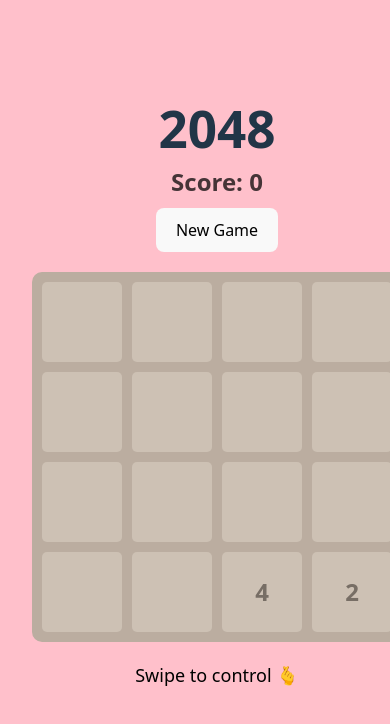
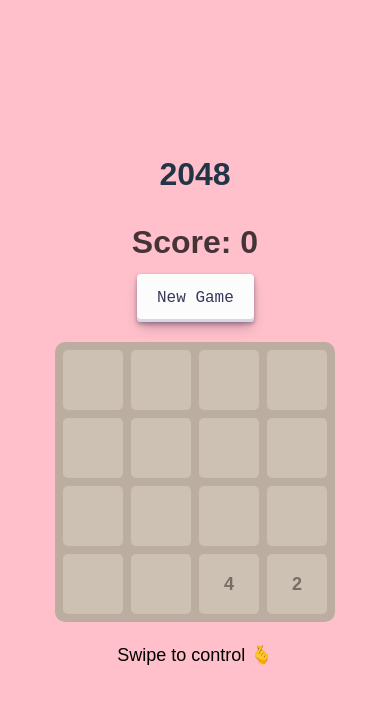
Before and after one commit to rinne13/2048-game, a React (Vite) app: page / in a window 390 px wide. Shown: the top 724 px of the page. Built offline with nearby package versions, Linux system fonts and the light colour scheme.

Commit message:
changed buttons, mobile version corrected

```diff
--- a/src/App.css
+++ b/src/App.css
@@ -1,6 +1,6 @@
 #root {
   max-width: 1280px;
-  margin: 0 auto;
+  margin: auto;
   padding: 2rem;
   text-align: center;
 }
--- a/src/GameBoard.tsx
+++ b/src/GameBoard.tsx
@@ -238,10 +238,10 @@ const GameBoard = () => {
 
 
             <div className="controls">
-                <button onClick={() => handleMove("left")}>⬅</button>
-                <button onClick={() => handleMove("up")}>⬆</button>
-                <button onClick={() => handleMove("right")}>➡</button>
-                <button onClick={() => handleMove("down")}>⬇</button>
+                <button onClick={() => handleMove("left")}>⇦</button>
+                <button onClick={() => handleMove("up")}>⇧</button>
+                <button onClick={() => handleMove("right")}>⇨</button>
+                <button onClick={() => handleMove("down")}>⇩</button>
             </div>
         </div>
     );
--- a/src/index.css
+++ b/src/index.css
@@ -33,9 +33,11 @@ body {
 h1 {
   font-size: 3.2em;
   line-height: 1.1;
+  margin: 0;
 }
 h2:first-child {
   color: rgba(0, 0, 0, 0.73);
+  margin: 0.5rem;
 }
 
 button {
--- a/src/style.scss
+++ b/src/style.scss
@@ -1,7 +1,25 @@
+html,
+body {
+  overscroll-behavior: none;
+  overflow: hidden;
+  touch-action: none;
+  width: 100vw;
+  height: 100vh;
+}
+
 body {
   background-color: pink;
+  font-family: sans-serif;
 }
 
+.game-container {
+  max-width: 100vw;
+  overflow: hidden;
+  padding: 10px;
+  box-sizing: border-box;
+}
+
+/* ========== DESKTOP ========== */
 .board {
   display: grid;
   grid-template-columns: repeat(4, 80px);
@@ -21,20 +39,6 @@ body {
   border-radius: 5px;
 }
 
-.square {
-  width: 80px;
-  height: 80px;
-  font-size: 2rem;
-  cursor: pointer;
-  background-color: #f0f0f0;
-  border: 2px solid #333;
-  transition: background-color 0.2s ease;
-
-  &:hover {
-    background-color: #ddd;
-  }
-}
-
 .tile {
   font-size: 24px;
   font-weight: bold;
@@ -49,6 +53,73 @@ body {
   display: flex;
   justify-content: center;
   gap: 20px;
+  flex-wrap: wrap;
+  margin-top: 1rem;
+  align-items: center;
+}
+
+.controls button {
+  font-size: 3rem;
+  border: 1px solid #ffe8e8e5;
+  border-color: #ffe8e8e5;
+  border-radius: 5px;
+  cursor: pointer;
+}
+
+button {
+  align-items: center;
+  appearance: none;
+  background-color: #fcfcfd;
+  border-radius: 4px;
+  border-width: 0;
+  box-shadow:
+    rgba(45, 35, 66, 0.4) 0 2px 4px,
+    rgba(45, 35, 66, 0.3) 0 7px 13px -3px,
+    #d6d6e7 0 -3px 0 inset;
+  box-sizing: border-box;
+  color: #36395a;
+  cursor: pointer;
+  display: inline-flex;
+  font-family: "JetBrains Mono", monospace;
+  height: 48px;
+  justify-content: center;
+  line-height: 1;
+  list-style: none;
+  overflow: hidden;
+  padding-left: 20px;
+  padding-right: 20px;
+  position: relative;
+  text-align: center;
+  text-decoration: none;
+  transition:
+    box-shadow 0.15s,
+    transform 0.15s;
+  user-select: none;
+  -webkit-user-select: none;
+  touch-action: manipulation;
+  white-space: nowrap;
+  will-change: box-shadow, transform;
+}
+
+button:focus {
+  box-shadow:
+    #d6d6e7 0 0 0 1.5px inset,
+    rgba(45, 35, 66, 0.4) 0 2px 4px,
+    rgba(45, 35, 66, 0.3) 0 7px 13px -3px,
+    #d6d6e7 0 -3px 0 inset;
+}
+
+button:hover {
+  box-shadow:
+    rgba(45, 35, 66, 0.4) 0 4px 8px,
+    rgba(45, 35, 66, 0.3) 0 7px 13px -3px,
+    #d6d6e7 0 -3px 0 inset;
+  transform: translateY(-2px);
+}
+
+button:active {
+  box-shadow: #d6d6e7 0 3px 7px inset;
+  transform: translateY(2px);
 }
 
 .game-over {
@@ -64,47 +135,52 @@ body {
   text-align: center;
   z-index: 10;
 }
+
 .mobileSwipes {
-  visibility: hidden;
+  display: none;
 }
 
+/* ========== MOBILE ========== */
 @media (max-width: 480px) {
-  .mobileSwipes {
-    visibility: visible;
-    color: black;
-    font-size: large;
+  .board {
+    grid-template-columns: repeat(4, 60px);
+    grid-template-rows: repeat(4, 60px);
+    gap: 8px;
+    padding: 8px;
+    max-width: 100vw;
+    justify-content: center;
   }
 
-  html,
-  body {
-    overscroll-behavior: none;
-    overflow: hidden;
-    touch-action: none;
+  .cell {
+    width: 60px;
+    height: 60px;
   }
 
-  .controls {
-    flex-wrap: wrap;
-    gap: 10px;
-    padding: 10px;
+  .tile {
+    font-size: 18px;
   }
 
   .controls button {
-    visibility: hidden;
-  }
-  h1,
-  h2 {
-    margin: 0.5rem;
+    display: none;
   }
 
-  h2 {
-    visibility: hidden;
+  .mobileSwipes {
+    display: block;
+    color: black;
+    font-size: 18px;
+    text-align: center;
+    margin-top: 1rem;
   }
 
-  h2:first-child {
-    visibility: visible;
-  }
   .game-over {
     font-size: 1.5rem;
     padding: 15px 25px;
   }
+
+  h1,
+  h2 {
+    margin: 0.5rem;
+    font-size: 2rem;
+    text-align: center;
+  }
 }
```
